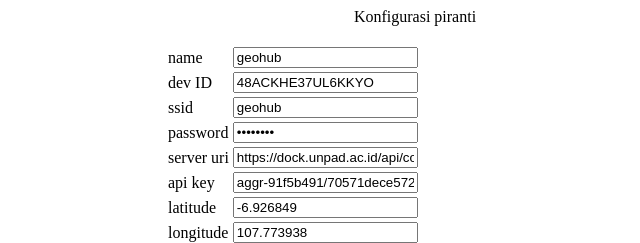
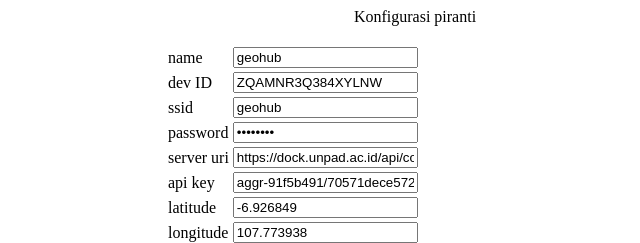
Before and after one commit to rosandi/lorahub, a plain HTML site: page hubDevice/data/config.htm in a window 1280 px wide. Shown: the top 243 px of the page, 225-865 px from the left. Drawn offline with Linux system fonts and the light colour scheme.

```diff
--- a/hubDevice/data/config.htm
+++ b/hubDevice/data/config.htm
@@ -9,7 +9,7 @@ Konfigurasi piranti<br><br>
 <form action="/config" method="post" enctype="application/x-www-form-urlencoded">
 <table>
 <tr><td>name</td><td><input type="text" name="name" value="geohub"></td></tr>
-<tr><td>dev ID</td><td><input type="text" name="devid" value="48ACKHE37UL6KKYO"></td></tr>
+<tr><td>dev ID</td><td><input type="text" name="devid" value="ZQAMNR3Q384XYLNW"></td></tr>
 <tr><td>ssid</td><td><input type="text" name="ssid" value="geohub"></td></tr>
 <tr><td>password</td><td><input type="password" name="password" value="p4ssw0rd"></td></tr>
 <tr><td>server uri</td><td><input type="text" name="server" value="https://dock.unpad.ac.id/api/commit.php"></td></tr>
```
Also changed, not shown: 1 other file.
